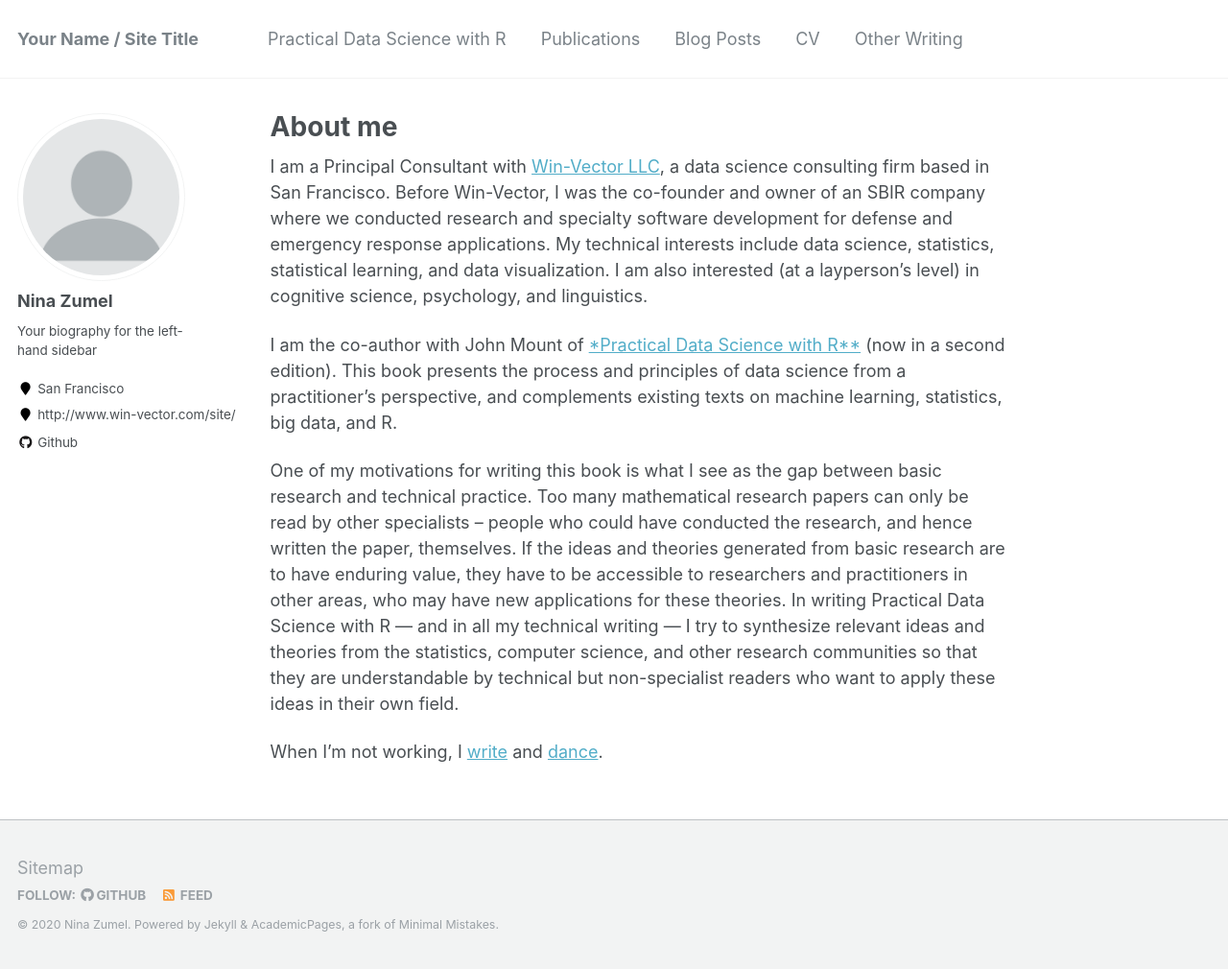
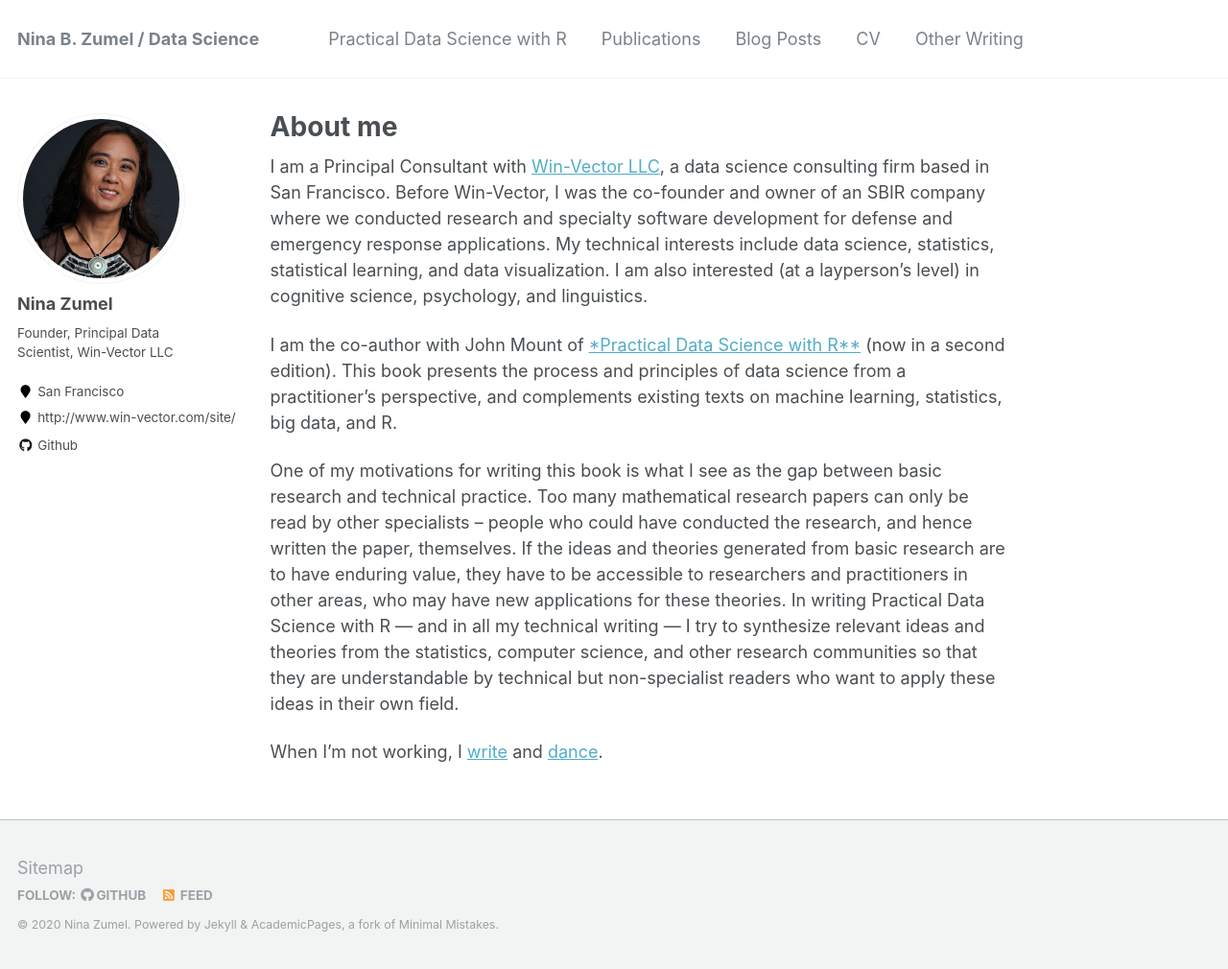
Before and after one commit to NinaZumel/NinaZumel.github.io, a Jekyll site: the page built from _pages/about.md, in a window 1280 px wide and 1010 px high. Shown: the whole window at 96% size. Built offline with Jekyll 4.4.1, drawn with Linux system fonts in a browser that asks for light colours.

Commit message:
add headshot and fix site title

```diff
--- a/_config.yml
+++ b/_config.yml
@@ -7,7 +7,7 @@
 
 # Site Settings
 locale                   : "en-US"
-title                    : "Your Name / Site Title"
+title                    : "Nina B. Zumel / Data Science"
 title_separator          : "-"
 name                     : &name "Nina Zumel"
 description              : &description "Data Science"
@@ -81,8 +81,8 @@
 # Site Author
 author:
   name             : "Nina Zumel"
-  avatar           : "profile.png"
-  bio              : "Your biography for the left-hand sidebar"
+  avatar           : "ninaheadshotsmall.jpeg"
+  bio              : "Founder, Principal Data Scientist, Win-Vector LLC"
   location         : "San Francisco"
   employer         : "http://www.win-vector.com/site/"
   pubmed           : # "https://www.ncbi.nlm.nih.gov/pubmed/?term=john+snow"
```
Also changed, not shown: README.md (+1 -31 lines), images/ninaheadshotsmall.jpeg (added).
